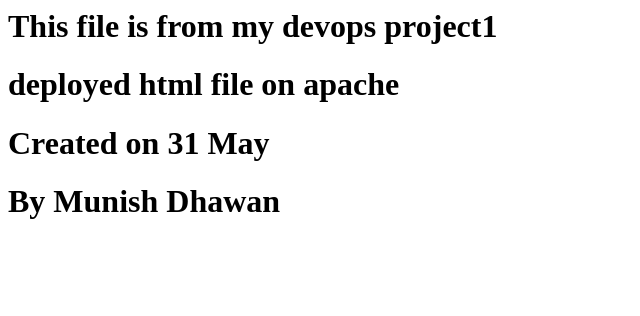
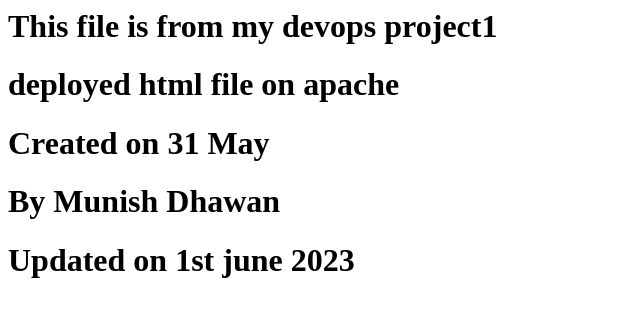
Before and after one commit to munishdh/devops_project1, a plain HTML site: page index.html in a window 1280 px wide. Shown: the whole page, without its empty margins (0-640 px from the left). Drawn offline with Linux system fonts and the light colour scheme.

Commit message:
Update index.html

```diff
--- a/index.html
+++ b/index.html
@@ -2,3 +2,4 @@
 <h1> deployed html file on apache </h1>
 <h1> Created on 31 May </h1>
 <h1> By Munish Dhawan </h1>
+<h1> Updated on 1st june 2023 </h1>
```
